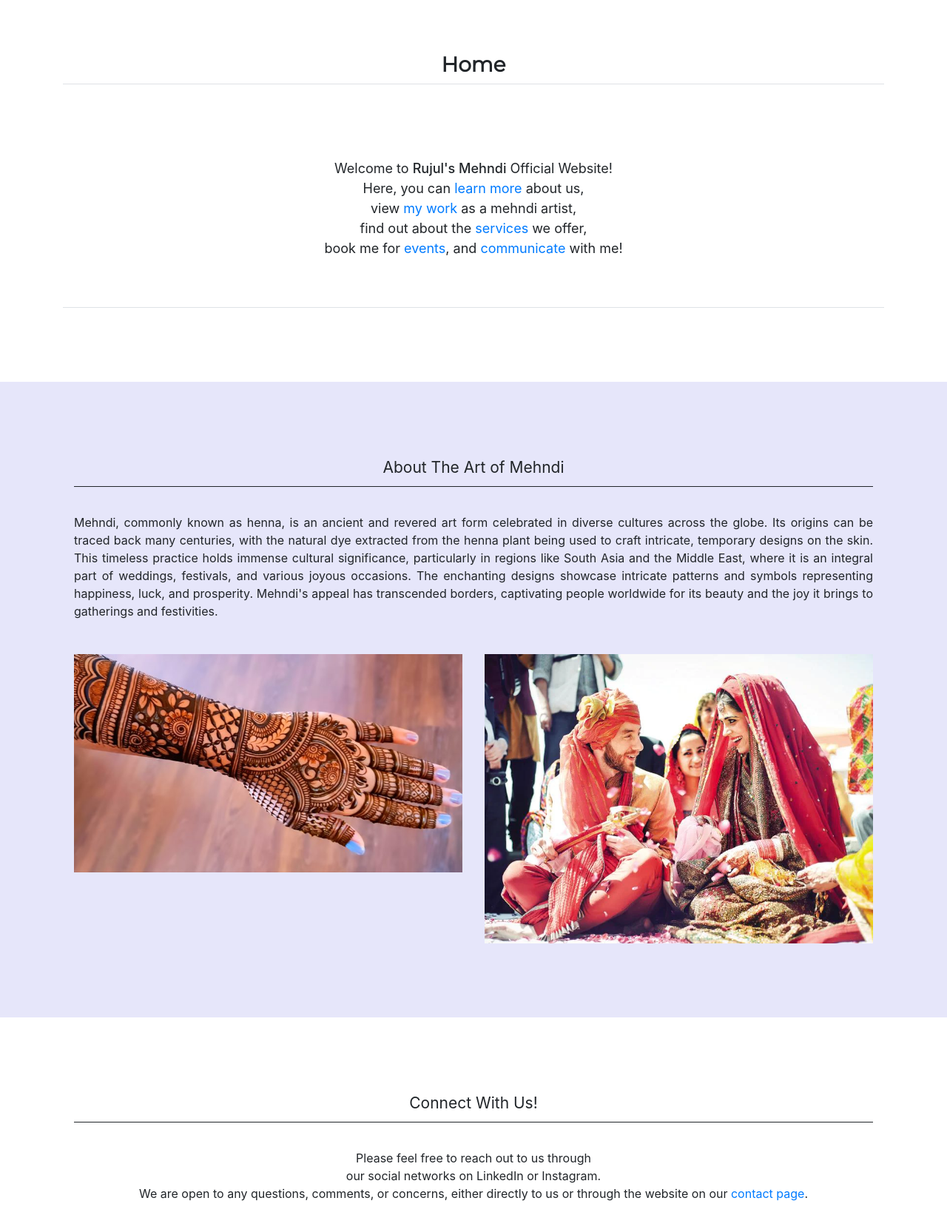
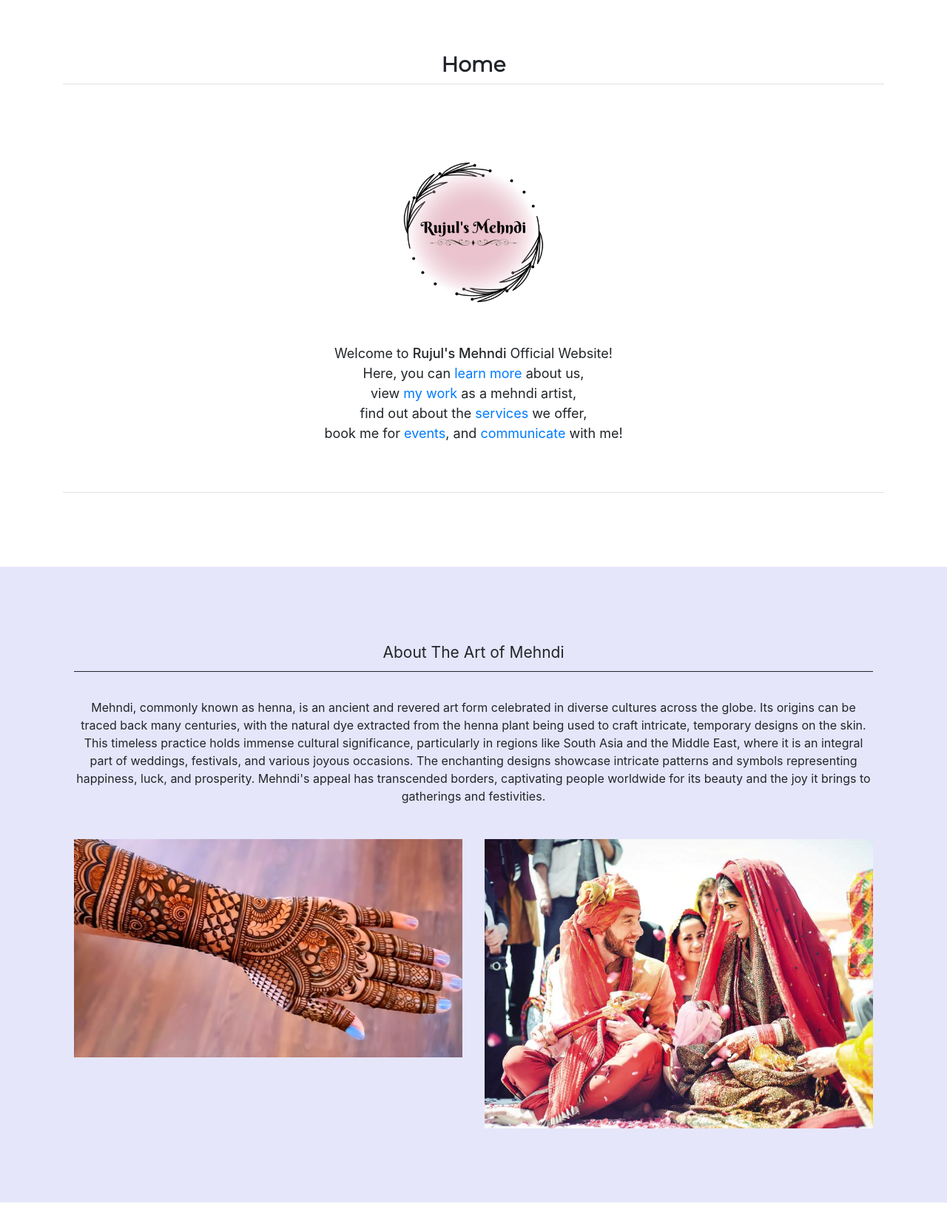
Before and after one commit to a-shah008/rujuls_mehndi, a Flask app: page / in a window 1280 px wide. Shown: the part 79-1744 px from the top of the page at 74% size. Run offline with Flask 3, Linux system fonts and the light colour scheme; some libraries are stand-ins or nearby versions.

Commit message:
Fixed minor design issues

```diff
--- a/app/__init__.py
+++ b/app/__init__.py
@@ -1,8 +1,8 @@
 from flask import Flask
 from flask_sqlalchemy import SQLAlchemy
 
+db = SQLAlchemy()
 
-db = SQLAlchemy()
 
 def create_app():
     app = Flask(__name__)
--- a/app/templates/base.html
+++ b/app/templates/base.html
@@ -6,7 +6,7 @@
 
 	<title>Rujul's Mehndi</title>
 
-	<link rel="icon" type="image/x-icon" href="{{ url_for('static', filename='/img/next_to_logo.png') }}">
+	<link rel="icon" type="image/x-icon" href="{{ url_for('static', filename='/img/next_to_logo.JPEG') }}">
 
 	<link rel="preconnect" href="https://fonts.googleapis.com">
 	<link rel="preconnect" href="https://fonts.gstatic.com" crossorigin>
--- a/app/templates/home.html
+++ b/app/templates/home.html
@@ -55,6 +55,9 @@
         </div>
         <div class="text-center border-bottom" style="padding-top: 100px; padding-left: 100px; padding-right: 100px; padding-bottom: 50px; font-size: large;">
             <div>
+                <img src="{{ url_for('static', filename='/img/next_to_logo.JPEG') }}" width="200px" height="200px">
+            </div>
+            <div style="padding-top: 50px;">
                 <p>
                     Welcome to <b style="font-weight: 500;">Rujul's Mehndi</b> Official Website!<br>
                     Here, you can <a href="{{ url_for('about') }}">learn more</a> about us,<br>view <a href="{{ url_for('my_work') }}">my work</a> as a mehndi artist,<br>find out about the <a href="{{ url_for('services') }}">services</a> we offer,<br>book me for <a href="{{ url_for('booking') }}">events</a>, and <a href="{{ url_for('contact') }}">communicate</a> with me!
@@ -66,7 +69,7 @@
         <div style="background-color: lavender;">
             <div style="padding: 100px;">
                 <p class="text-center" style="font-size: 21px; border-bottom: solid 1px; padding-bottom: 10px;">About The Art of Mehndi</p>
-                <p class="text-justify" style="padding-top: 20px;">
+                <p class="text-center" style="padding-top: 20px;">
                     Mehndi, commonly known as henna, is an ancient and revered art form celebrated in diverse cultures across the globe. Its origins can be traced back many centuries, with the natural dye extracted from the henna plant being used to craft intricate, temporary designs on the skin. This timeless practice holds immense cultural significance, particularly in regions like South Asia and the Middle East, where it is an integral part of weddings, festivals, and various joyous occasions. The enchanting designs showcase intricate patterns and symbols representing happiness, luck, and prosperity. Mehndi's appeal has transcended borders, captivating people worldwide for its beauty and the joy it brings to gatherings and festivities.
                 </p>
                 <div class="text-center">
```
Also changed, not shown: app/static/img/next_to_logo.JPEG (added), app/static/img/next_to_logo.png (deleted).
